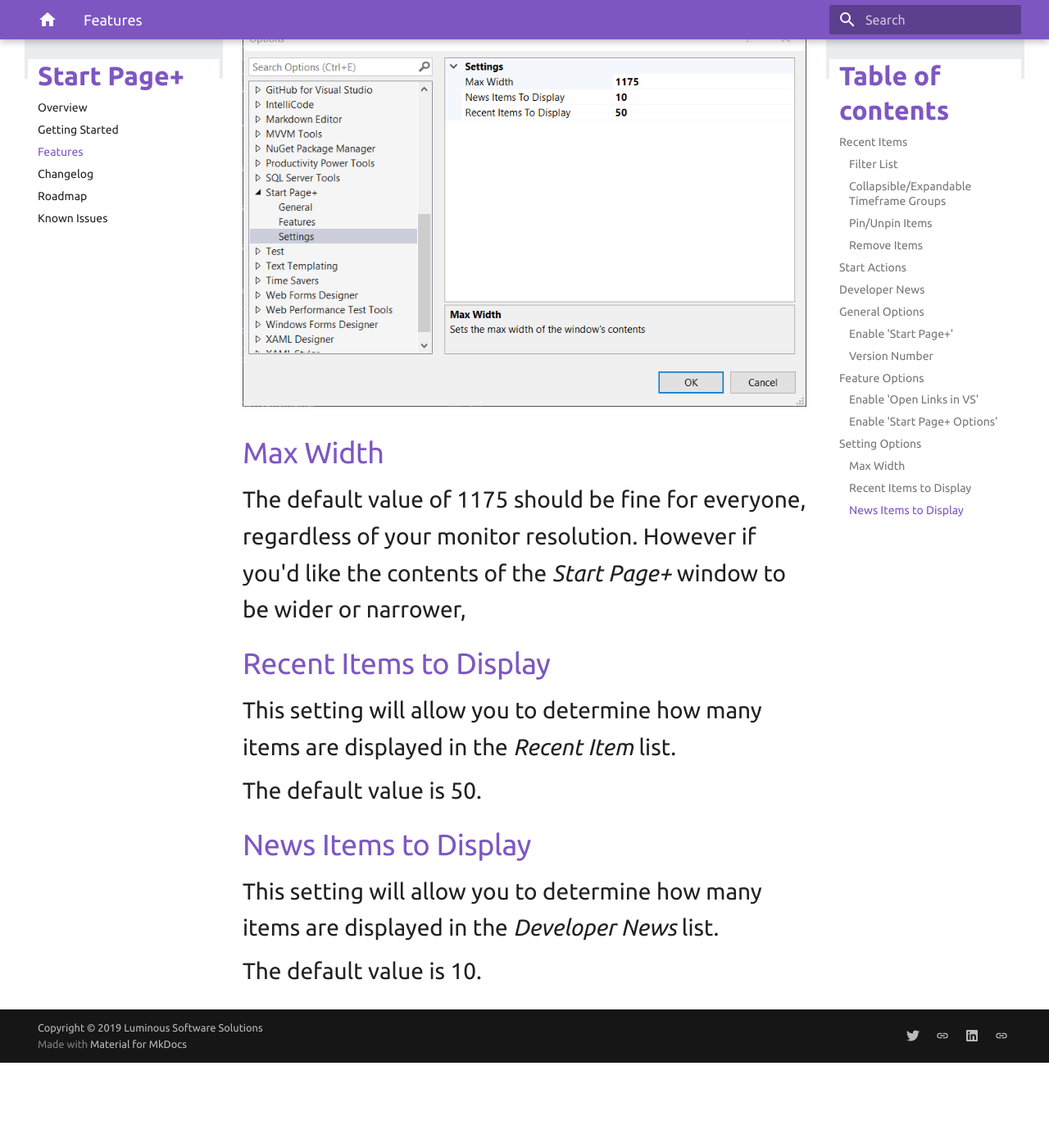
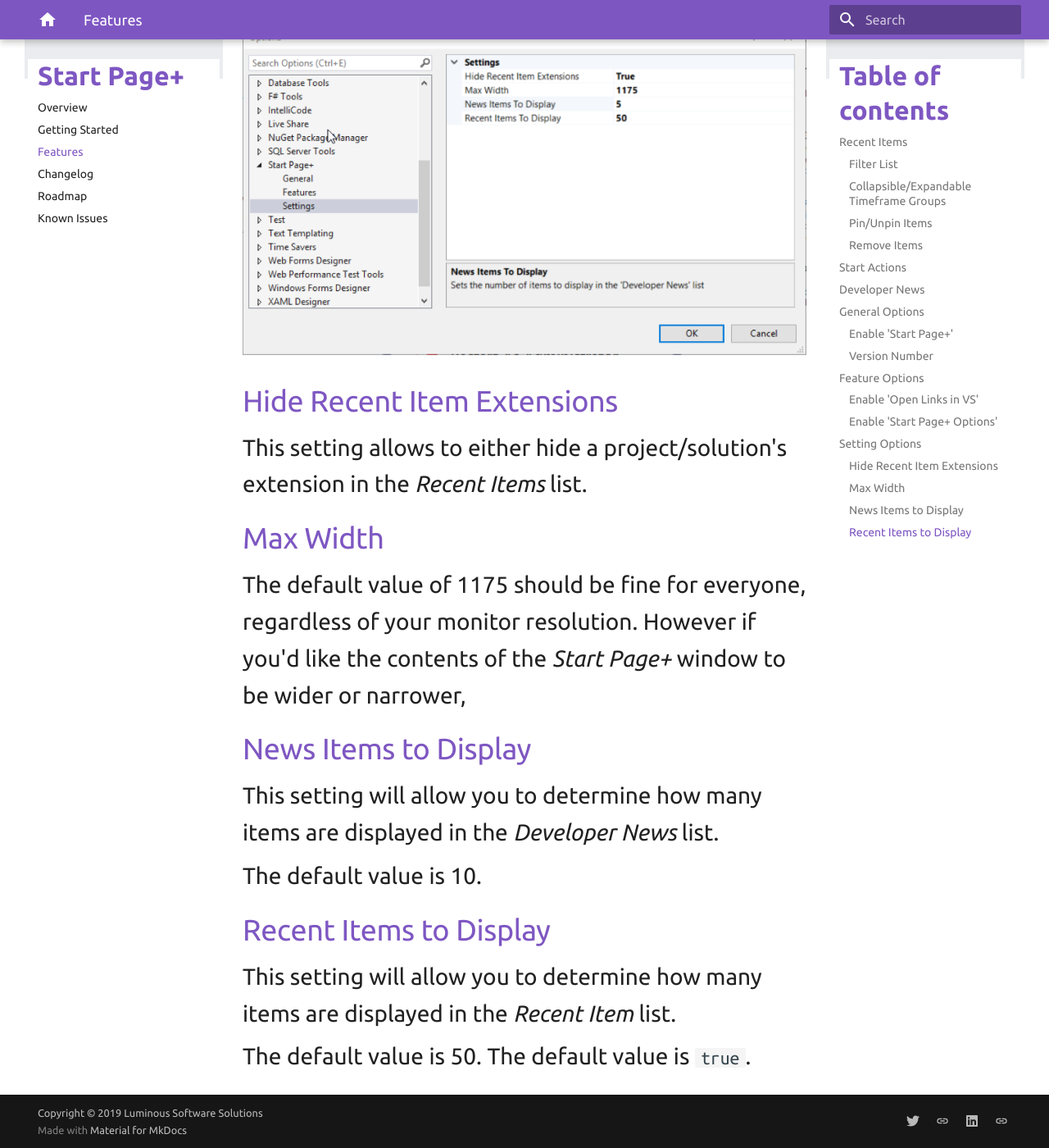
Before and after one commit to luminous-software/start-page-plus, an MkDocs documentation site: the page built from docs-source/features.md, in a window 1280 px wide and 1400 px high, scrolled down 7616 px. Shown: the whole window at 82% size. Built offline with MkDocs 1.6.1 and Material for MkDocs 9.7.7, drawn with Linux system fonts in a browser that asks for light colours; old or Windows-style settings are respelled for this version of MkDocs; before the commit the page ends 8912 px from its top, so only the background shows below that.

Commit message:
Update documentation source files (v0.14.3.25)
#1172 #1173 #1176

```diff
--- a/docs-source/changelog.md
+++ b/docs-source/changelog.md
@@ -23,6 +23,7 @@
   - a *Number of News Items* setting
   - the ability to collapse/expand the group heading in the *Recent Items* list
   - new options pages (*Features*, *Settings*)
+  - a *Hide Extensions* setting to hide a project/solution's extension in *Recent Items* list
 
 #### Removed
   - the *Continue Without Code* items from the *Get Started* column [(GitHub Issue #19)][github-issue-19]
--- a/docs-source/features.md
+++ b/docs-source/features.md
@@ -105,19 +105,25 @@
 
 ![Feature Options](assets/images/options-settings.png)
 
+### Hide Recent Item Extensions
+
+This setting allows to either hide a project/solution's extension in the *Recent Items* list.
+
+
 ### Max Width
 
 The default value of 1175 should be fine for everyone, regardless of your monitor resolution.
 However if you'd like the contents of the _Start Page+_ window to be wider or narrower,
+
+### News Items to Display
+
+This setting will allow you to determine how many items are displayed in the *Developer News* list.
+
+The default value is 10.
 
 ### Recent Items to Display
 
 This setting will allow you to determine how many items are displayed in the *Recent Item* list.
 
 The default value is 50.
-
-### News Items to Display
-
-This setting will allow you to determine how many items are displayed in the *Developer News* list.
-
-The default value is 10.
+The default value is `true`.
```
Also changed, not shown: docs-source/assets/images/options-settings.png.
